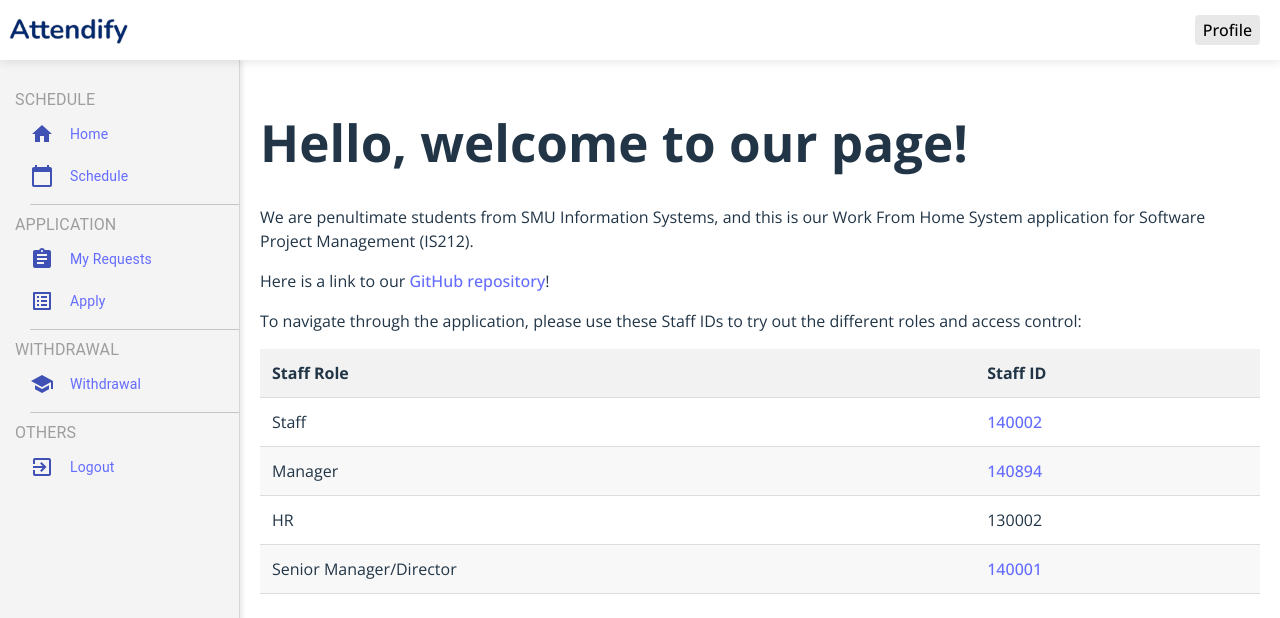
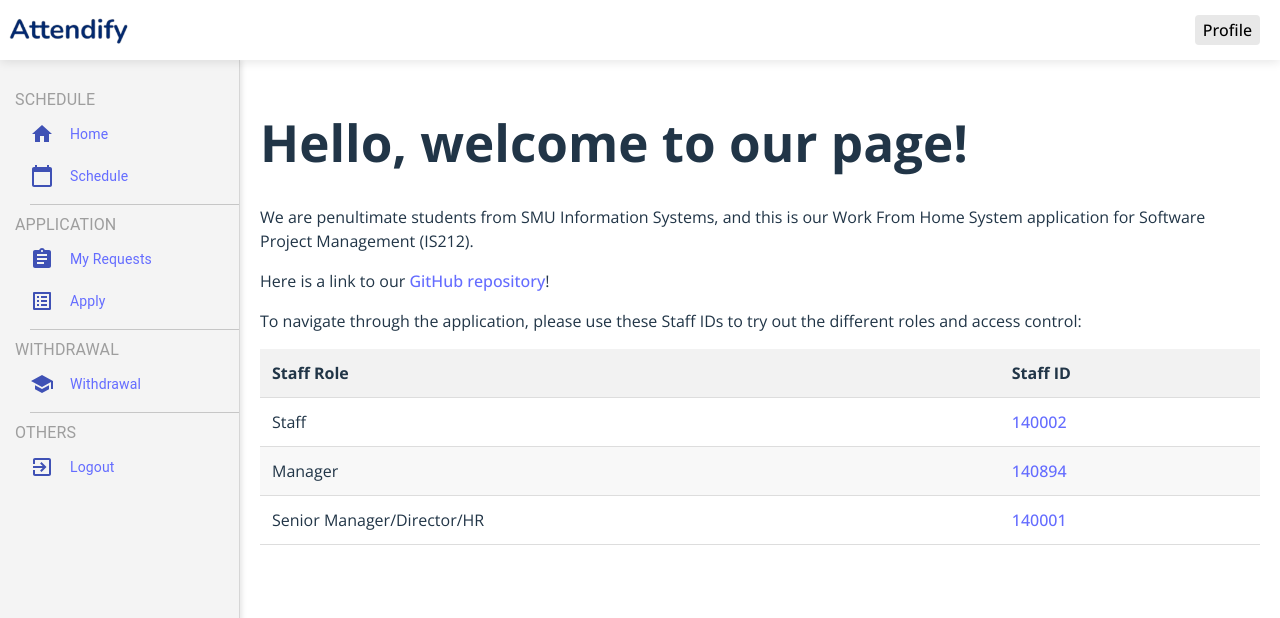
Before and after one commit to ivyn-yak/IS212-G9T5, a React (Vite) app in the folder frontend/: page /login in a window 1280 px wide. Shown: the top 618 px of the page. Built offline with nearby package versions, Linux system fonts and the light colour scheme; no server answers; the HTML template or start-up script is replaced by a standard one.

Commit message:
Do up read me

```diff
--- a/frontend/src/pages/Home.jsx
+++ b/frontend/src/pages/Home.jsx
@@ -28,11 +28,7 @@ function Home() {
             <td><a href="/140894">140894</a></td>
           </tr>
           <tr>
-            <td>HR</td>
-            <td><a href="/" aria-disabled></a>130002</td>
-          </tr>
-          <tr>
-            <td>Senior Manager/Director</td>
+            <td>Senior Manager/Director/HR</td>
             <td><a href="/140001">140001</a></td>
           </tr>
         </tbody>
```
Also changed, not shown: 1 other file (tests, documents, lock files or other folders).
